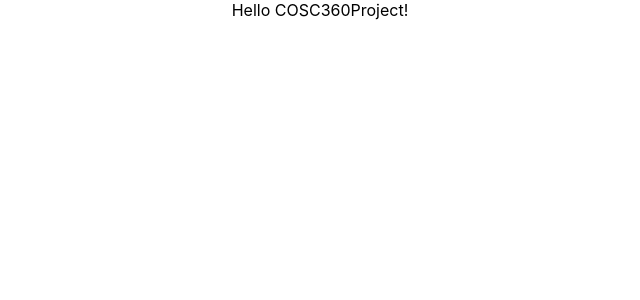
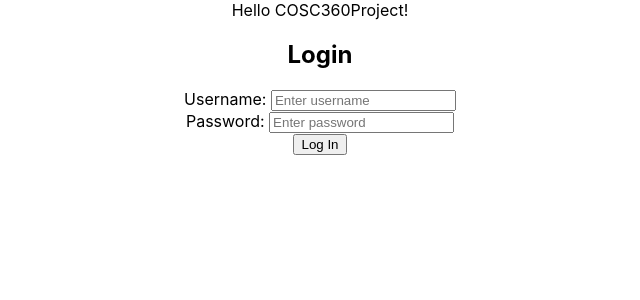
Before and after one commit to bradapc/cosc360project, a React (Create React App) app in the folder frontend/: page / in a window 1280 px wide. Shown: the top 300 px of the page, without its empty margins (320-960 px from the left). Built offline with nearby package versions, Linux system fonts and the light colour scheme.

Commit message:
Login Component

```diff
--- a/frontend/src/App.js
+++ b/frontend/src/App.js
@@ -1,10 +1,13 @@
 import './App.css';
+import Login from './components/Login';
 
 function App() {
   return (
     <div className="App">
       Hello COSC360Project!
+      <Login />
     </div>
+
   );
 }
 
--- /dev/null
+++ b/frontend/src/components/Login.jsx
@@ -0,0 +1,23 @@
+import React from 'react';
+
+function Login(){
+    return (
+        <div classname = "login-container">
+        <h2>Login</h2>
+        <form>
+        <div className="form-group">
+          <label htmlFor="username">Username: </label>
+          <input type="text" id="username" name="username" placeholder="Enter username" />
+        </div>
+
+        <div className="form-group">
+          <label htmlFor="password">Password: </label>
+          <input type="password" id="password" name="password" placeholder="Enter password" />
+        </div>
+
+        <button type="submit">Log In</button>
+      </form>
+    </div>
+  );
+}
+export default Login;
```
